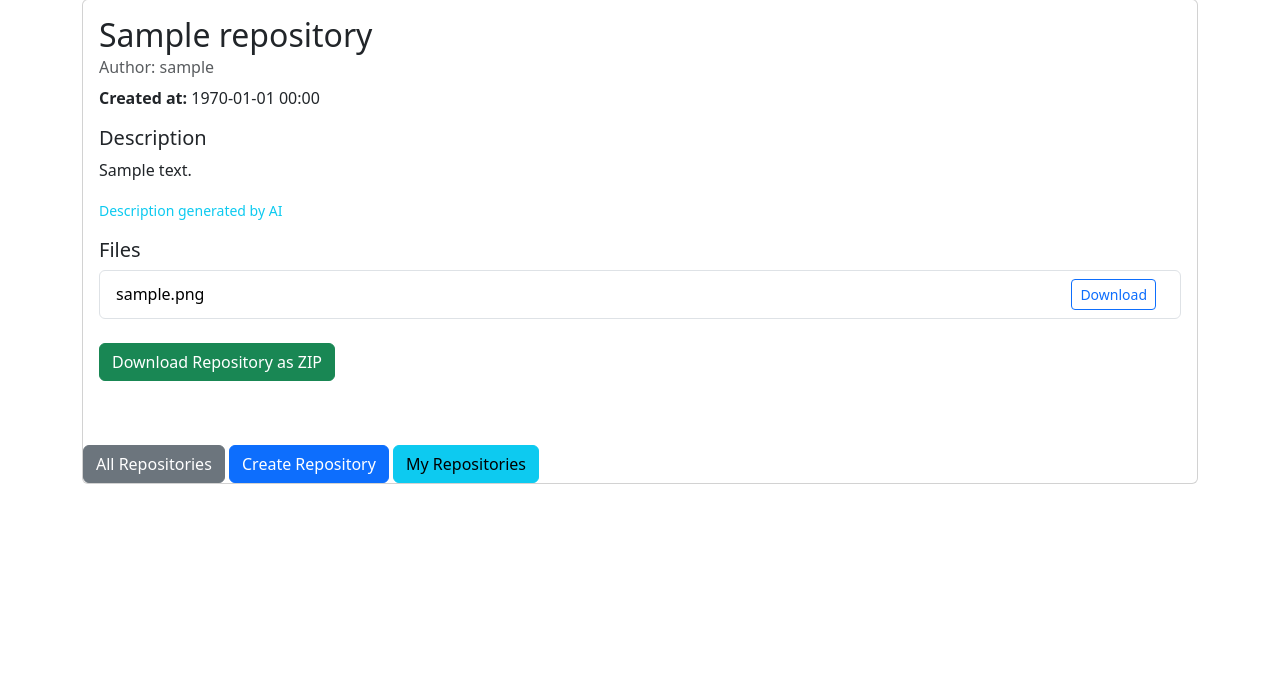
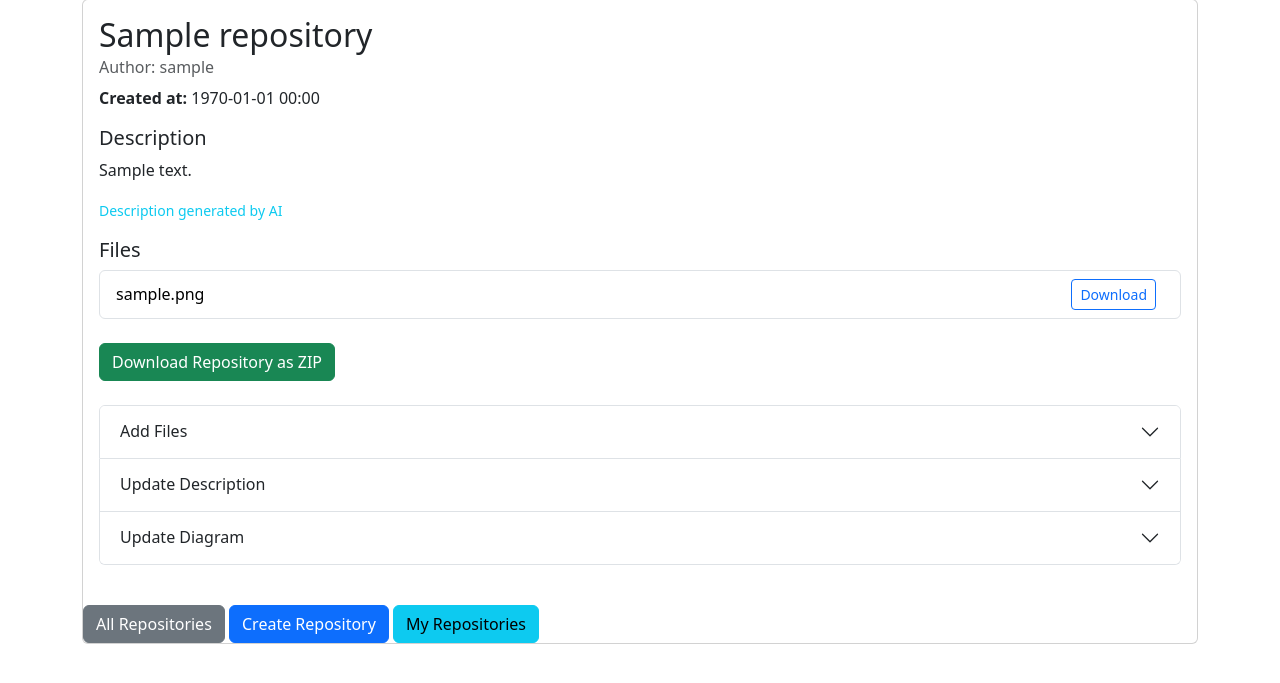
Before and after one commit to virg1n/ConfHub, a Flask app: a page that uses templates/view_repository.html in a window 1280 px wide. Shown: the part 81-764 px from the top of the page. Run offline with Flask 3, Linux system fonts and the light colour scheme; a user stored in the database is signed in; tables that the repository leaves empty hold one stand-in row (values such as "Sample post").

Commit message:
first upload

```diff
--- a/main.py
+++ b/main.py
@@ -40,7 +40,7 @@ app.config['DATABASE'] = os.path.join(app.root_path, 'database.db')
 # app.config['CONFIGS_DATABASE'] = os.path.join(app.root_path, 'configs.db')
 app.config['SECRET_KEY'] = 'SECRET'
 app.config['UPLOAD_FOLDER'] = os.path.join(app.root_path, 'uploads')
-app.config['DIAGRAM_FOLDER'] = os.path.join(app.root_path, 'diagrams')
+app.config['DIAGRAM_FOLDER'] = os.path.join(app.root_path, 'static/diagrams')
 os.makedirs(app.config['DIAGRAM_FOLDER'], exist_ok=True)
 os.makedirs(app.config['UPLOAD_FOLDER'], exist_ok=True)
 app.app_context()
@@ -110,10 +110,10 @@ class FDataBase:
         try:
             self.__cur.execute("SELECT * FROM users WHERE username = ? LIMIT 1", (name,))
             user = self.__cur.fetchone()
-            if user:
-                print(f"User found: {user['username']} (ID: {user['id']})")
-            else:
-                print(f"No user found with username: {name}")
+            # if user:
+                # print(f"User found: {user['username']} (ID: {user['id']})")
+            # else:
+            #     print(f"No user found with username: {name}")
             return user
         except sqlite3.Error as e:
             print("Error retrieving user by username from DB: " + str(e))
@@ -519,7 +519,7 @@ def create_repo():
                 flash("Repository created but no files to generate description.", "warning")
 
             if final_description:
-                embedding = description_to_embedding(final_description)
+                embedding = description_to_embedding(str(repo_name) + str(final_description))
                 embedding_blob = pickle.dumps(embedding)
                 db.execute("""
                     UPDATE repositories SET vector = ? WHERE repository_id = ?
@@ -564,7 +564,7 @@ def create_repo():
 
 
             if description:
-                embedding = description_to_embedding(description)
+                embedding = description_to_embedding(str(repo_name) + str(description))
                 embedding_blob = pickle.dumps(embedding)
                 db.execute("""
                     UPDATE repositories SET vector = ? WHERE repository_id = ?
--- a/sq_db.sql
+++ b/sq_db.sql
@@ -1,11 +1,3 @@
--- CREATE TABLE users (
---     id INTEGER PRIMARY KEY AUTOINCREMENT,
---     name TEXT NOT NULL,
---     email TEXT NOT NULL UNIQUE,
---     psw TEXT NOT NULL,
---     created_at INTEGER NOT NULL
--- );
--- Create users table
 CREATE TABLE IF NOT EXISTS users (
     id INTEGER PRIMARY KEY AUTOINCREMENT,
     first_name TEXT NOT NULL,
@@ -18,7 +10,8 @@ CREATE TABLE IF NOT EXISTS users (
     phone_number TEXT,
     email TEXT NOT NULL UNIQUE,
     psw TEXT NOT NULL,
-    created_at INTEGER NOT NULL
+    created_at INTEGER NOT NULL,
+    is_verified INTEGER DEFAULT 0  -- 0 = Not Verified, 1 = Verified
 );
 
 
--- a/templates/view_repository.html
+++ b/templates/view_repository.html
@@ -68,8 +68,71 @@
         <!-- Edit Options (Only for Owner) -->
         {% if current_user.get_id()|int == repo.user_id %}
             <div class="accordion" id="editOptionsAccordion">
-                <!-- Existing Edit Sections -->
-                <!-- ... (Add Files, Update Description, Update Diagram) ... -->
+                <!-- Add Files -->
+                <div class="accordion-item">
+                    <h2 class="accordion-header" id="headingAddFiles">
+                        <button class="accordion-button collapsed" type="button" data-bs-toggle="collapse" data-bs-target="#collapseAddFiles" aria-expanded="false" aria-controls="collapseAddFiles">
+                            Add Files
+                        </button>
+                    </h2>
+                    <div id="collapseAddFiles" class="accordion-collapse collapse" aria-labelledby="headingAddFiles" data-bs-parent="#editOptionsAccordion">
+                        <div class="accordion-body">
+                            <form method="POST" enctype="multipart/form-data">
+                                <input type="hidden" name="action" value="add_files">
+                                <div class="mb-3">
+                                    <label for="files" class="form-label">Select Files</label>
+                                    <input class="form-control" type="file" id="files" name="files" multiple required>
+                                </div>
+                                <button type="submit" class="btn btn-primary">Upload Files</button>
+                            </form>
+                        </div>
+                    </div>
+                </div>
+                <div class="accordion-item">
+                    <h2 class="accordion-header" id="headingUpdateDescription">
+                        <button class="accordion-button collapsed" type="button" data-bs-toggle="collapse" data-bs-target="#collapseUpdateDescription" aria-expanded="false" aria-controls="collapseUpdateDescription">
+                            Update Description
+                        </button>
+                    </h2>
+                    <div id="collapseUpdateDescription" class="accordion-collapse collapse" aria-labelledby="headingUpdateDescription" data-bs-parent="#editOptionsAccordion">
+                        <div class="accordion-body">
+                            <form method="POST">
+                                <input type="hidden" name="action" value="update_description">
+                                <div class="mb-3">
+                                    <label for="description" class="form-label">Description</label>
+                                    <textarea class="form-control" id="description" name="description" rows="4" required>{{ description }}</textarea>
+                                </div>
+                                <div class="form-check mb-3">
+                                    <input class="form-check-input" type="checkbox" value="on" id="use_ai" name="use_ai">
+                                    <label class="form-check-label" for="use_ai">
+                                        Regenerate Description Using AI
+                                    </label>
+                                </div>
+                                <button type="submit" class="btn btn-success">Update Description</button>
+                            </form>
+                        </div>
+                    </div>
+                </div>
+                <!-- Update Diagram -->
+                <div class="accordion-item">
+                    <h2 class="accordion-header" id="headingUpdateDiagram">
+                        <button class="accordion-button collapsed" type="button" data-bs-toggle="collapse" data-bs-target="#collapseUpdateDiagram" aria-expanded="false" aria-controls="collapseUpdateDiagram">
+                            Update Diagram
+                        </button>
+                    </h2>
+                    <div id="collapseUpdateDiagram" class="accordion-collapse collapse" aria-labelledby="headingUpdateDiagram" data-bs-parent="#editOptionsAccordion">
+                        <div class="accordion-body">
+                            <form method="POST" enctype="multipart/form-data">
+                                <input type="hidden" name="action" value="update_diagram">
+                                <div class="mb-3">
+                                    <label for="diagram" class="form-label">Select Diagram</label>
+                                    <input class="form-control" type="file" id="diagram" name="diagram" required>
+                                </div>
+                                <button type="submit" class="btn btn-primary">Upload Diagram</button>
+                            </form>
+                        </div>
+                    </div>
+                </div>
             </div>
         {% endif %}
     </div>
```
Also changed, not shown: send_mail.py (added, +13 -0 lines), static/diagrams/CV.png (added).
